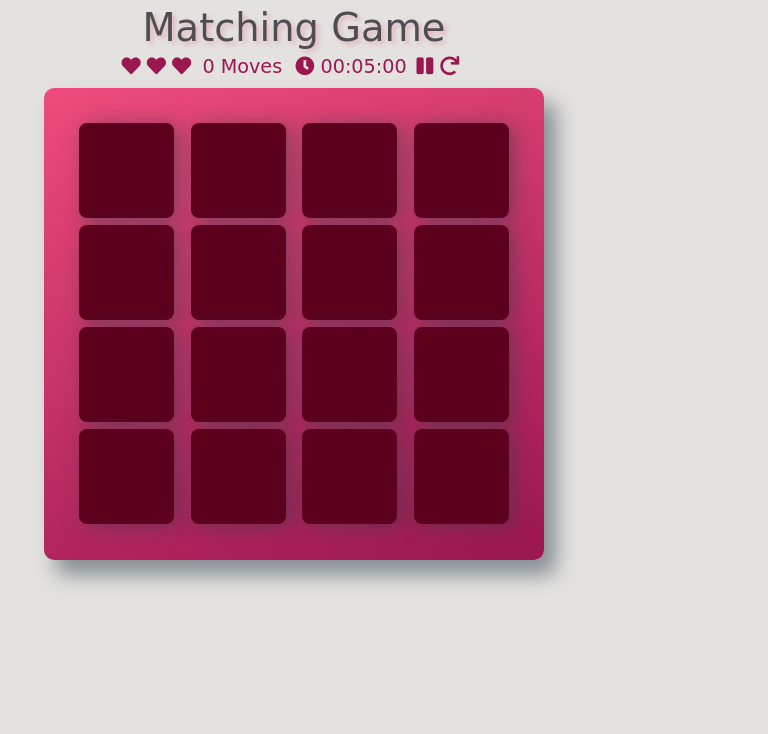
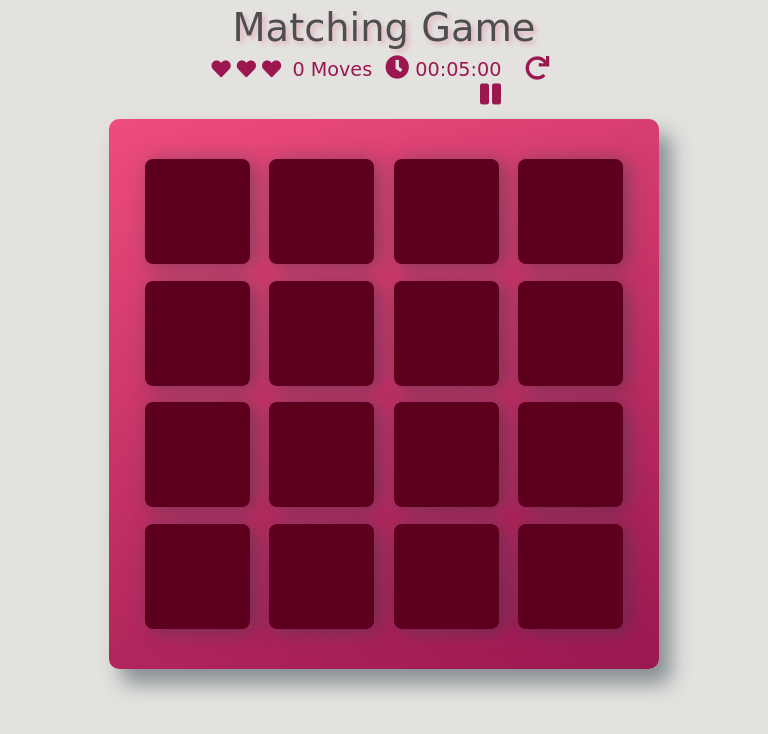
Before and after one commit to BiniCodes/Memory-Matching-Game, a plain HTML site: page index.html in a window 768 px wide. Drawn offline with Linux system fonts and the light colour scheme; a web font is replaced by a local one.

Commit message:
Added media query for responsiveness

```diff
--- a/css/app.css
+++ b/css/app.css
@@ -167,9 +167,140 @@ h1 {
     font-weight: 20%;
 }
 
+/* RESPONSIVENESS: media query for mobile phones
+min-width:0px , max-width: 780px */
+@media screen and (min-width: 0px) and (max-width: 780px){
 
-/* media query for Ipad / Tablet, min-width: 680px */
-@media screen and (min-width: 680px){
+    body {
+        background: #E3E2DF;
+        font-family: 'Coda', cursive;
+        color: #9A1750;
+        font-size: 80%;
+    }
+
+    .container {
+        display: flex;
+        justify-content: center;
+        align-items: center;
+        flex-direction: column;
+        margin-right: 30px;
+        margin-left: 30px;
+    }
+
+    h1 {
+        font-family: 'Fascinate Inline', cursive;
+        font-weight: 200px;
+        font-size: 200%;
+        color: #4E4E50;
+        text-shadow: 3px 3px 5px #E3AFBC;
+        margin: 5px;
+    }
+
+    /*
+     * Styles for the deck of cards
+     */
+
+    .deck {
+        width: 300px;
+        min-height: 300px;
+        background: linear-gradient(160deg, #EE4C7C 0%, #9A1750 100%);
+        padding: 16px;
+        border-radius: 10px;
+        box-shadow: 12px 15px 20px 0 rgba(46, 61, 73, 0.5);
+        display: flex;
+        flex-wrap: wrap;
+        justify-content: space-between;
+        align-items: center;
+        margin: 0 0 3em;
+    }
+
+    .deck .card {
+        height: 60px;
+        width: 60px;
+        background: #5D001E;
+        font-size: 0;
+        color: #E3E2DF;
+        border-radius: 8px;
+        cursor: pointer;
+        display: flex;
+        justify-content: center;
+        align-items: center;
+        box-shadow: 5px 2px 20px 0 rgba(46, 61, 73, 0.5);
+        margin: 0.4%;
+    }
+
+    .deck .card.show {
+        background-color: #E3E2DF;
+        font-size: 30px;
+    }
+
+    .deck .card.match {
+        cursor: default;
+        background: #E3AFBC;
+        font-size: 25px;
+    }
+
+    .deck .card.matchEffect {
+        transform: scale(0.8,0.8);
+        color: #8EE4AF;
+        font-size: 45px;
+        background-color: #EDF5E1;
+    }
+
+    .deck .card.noMatchEffect {
+        transform: scale(1.1,1.1);
+        animation: shake 0.3s infinite;
+        background-color: #C3073F;
+        color: #EDF5E1;
+
+    }
+
+    /*
+     * Styles for the Score Panel
+     */
+
+    .score-panel {
+        text-align: left;
+        width: 245px;
+        margin-bottom: 10px;
+    }
+
+    .score-panel .hearts {
+        margin: 0;
+        padding: 0;
+        display: inline-block;
+        margin: 0 5px 0 0;
+    }
+
+    .score-panel .hearts li {
+        list-style: none;
+        display: inline-block;
+    }
+
+    .delStar {
+        color: #4E4E50;
+    }
+
+    .score-panel .timer {
+        margin-right: 4%;
+    }
+
+    .score-panel .fa-clock {
+        margin-left: 5%;
+     }
+
+    #playPause{
+        margin-right: 5%;
+    }
+
+    .restart , #playPause , .fa-clock{
+        font-size: 125%;
+    }
+}
+
+/* RESPONSIVENESS: media query for iPad / tablets
+min-width:460px , max-width: 780px */
+@media screen and (min-width: 460px) and (max-width: 780px){
 
     body {
         background: #E3E2DF;
@@ -183,8 +314,8 @@ h1 {
         justify-content: center;
         align-items: center;
         flex-direction: column;
-        margin-right: 180px;
-        margin-left: 0px;
+        margin-right: 40px;
+        margin-left: 40px;
     }
 
     h1 {
@@ -201,8 +332,8 @@ h1 {
      */
 
     .deck {
-        width: 500px;
-        min-height: 340px;
+        width: 550px;
+        min-height: 550px;
         background: linear-gradient(160deg, #EE4C7C 0%, #9A1750 100%);
         padding: 32px;
         border-radius: 10px;
@@ -215,8 +346,8 @@ h1 {
     }
 
     .deck .card {
-        height: 95px;
-        width: 95px;
+        height: 105px;
+        width: 105px;
         background: #5D001E;
         font-size: 0;
         color: #E3E2DF;
```
